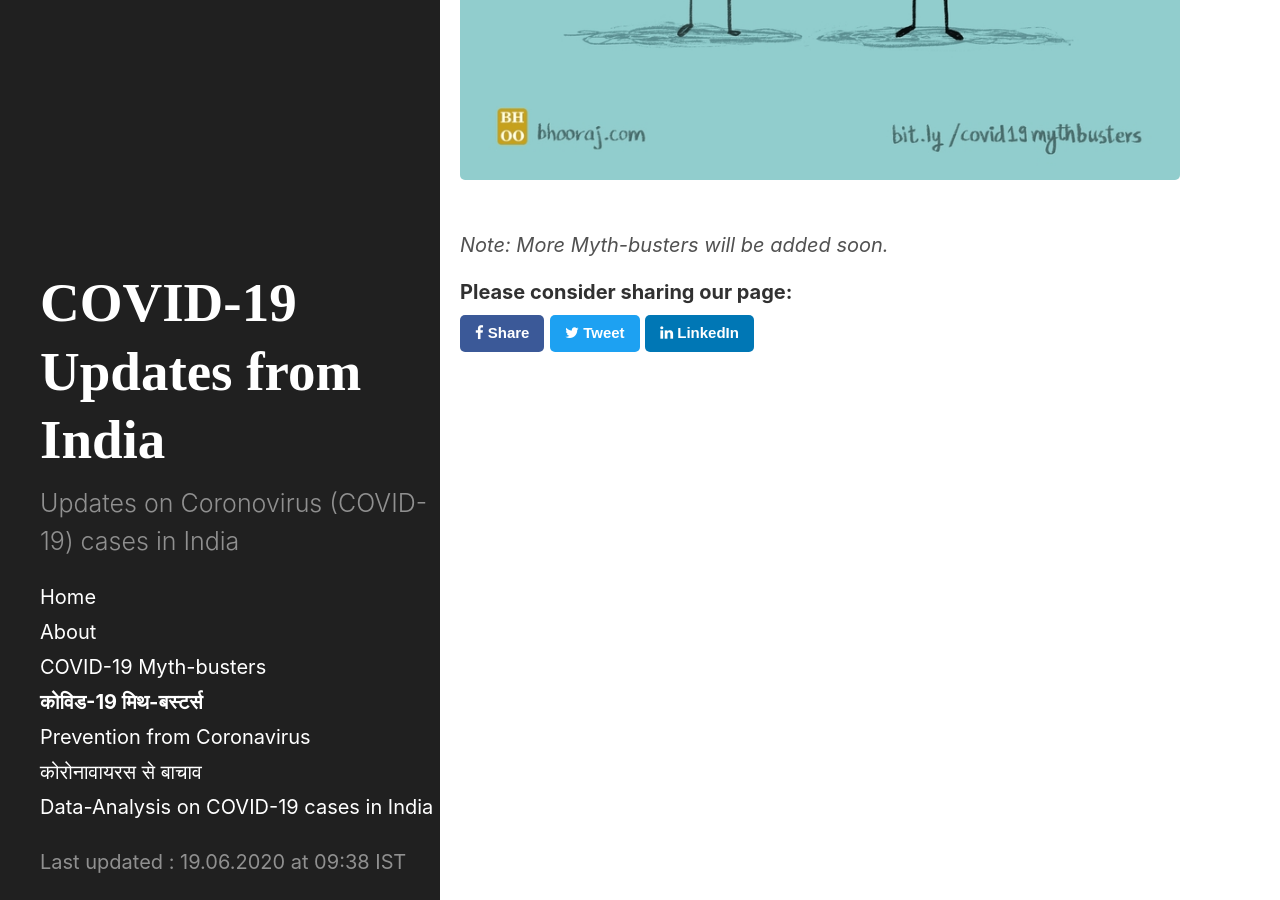
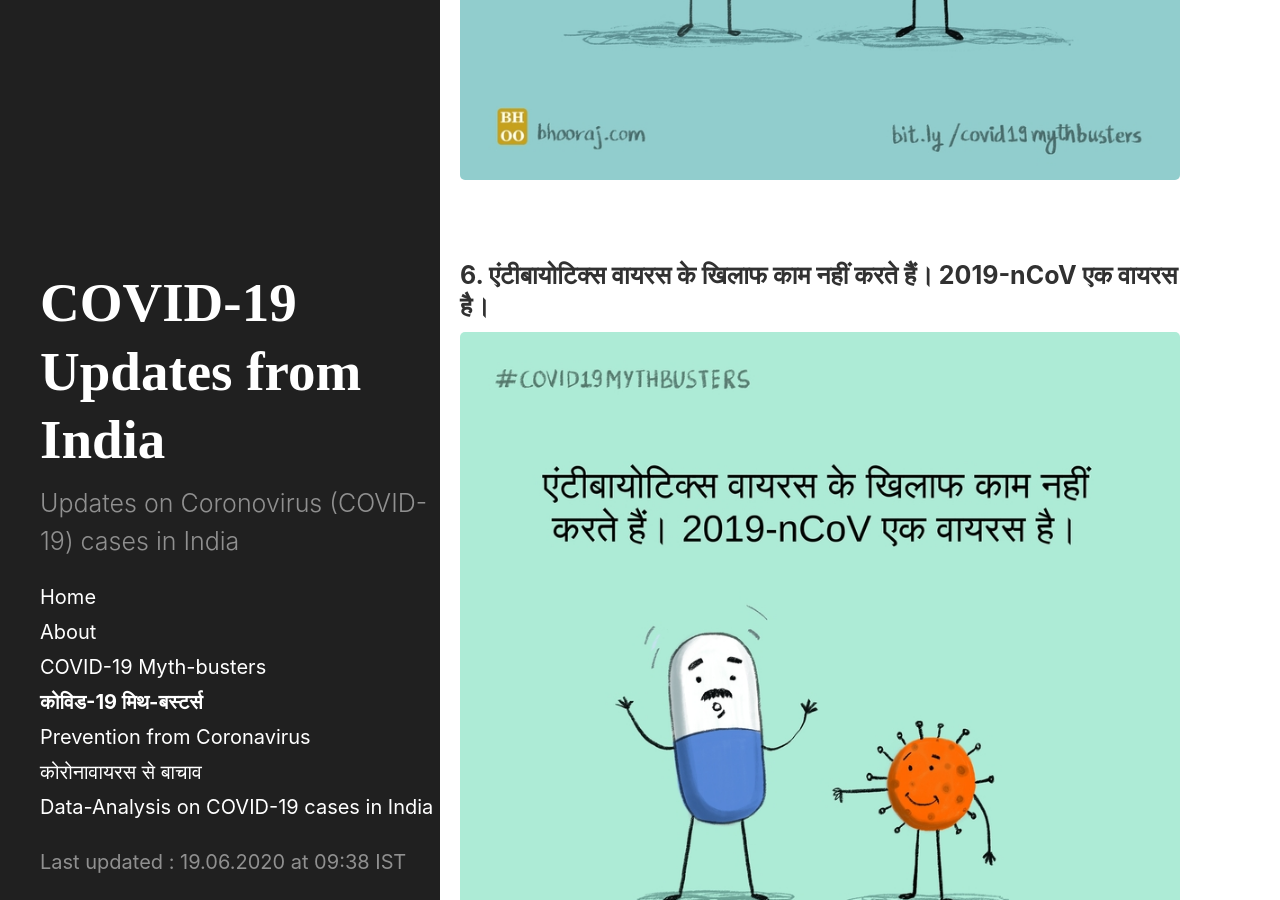
Before and after one commit to bhooraj/covid19updates-india, a Jekyll site: the page built from covid19mythbusters_hindi.md, in a window 1280 px wide and 900 px high, scrolled down 4329 px. Built offline with Jekyll 4.4.1, drawn with Linux system fonts in a browser that asks for light colours.

Commit message:
Added 6th Illustration of Covid19MythBustersHindi

```diff
--- a/covid19mythbusters_hindi.md
+++ b/covid19mythbusters_hindi.md
@@ -23,6 +23,9 @@ language: Hindi
 ### 5. COVID-19 को रोकने या ठीक करने के लिए हाइड्रोक्सीक्लोरोक्वीन एक सिद्ध दवा नहीं है।
 <img src="/public/images/covid19mythbusters/hindi/CovidMythBusters_Hydroxychloroquine_hindi.jpg" alt="Illustration on COVID-19 myth about Hydroxychloroquine.">
 <br>
+### 6. एंटीबायोटिक्स वायरस के खिलाफ काम नहीं करते हैं। 2019-nCoV एक वायरस है।
+<img src="/public/images/covid19mythbusters/hindi/CovidMythBusters_Antibiotics_hindi.jpg" alt="Illustration on COVID-19 myth about Antibiotics.">
+<br>
 *Note: More Myth-busters will be added soon.*
 
 <div class="page-share">
```
Also changed, not shown: public/images/covid19mythbusters/hindi/CovidMythBusters_Antibiotics_hindi.jpg (added).
